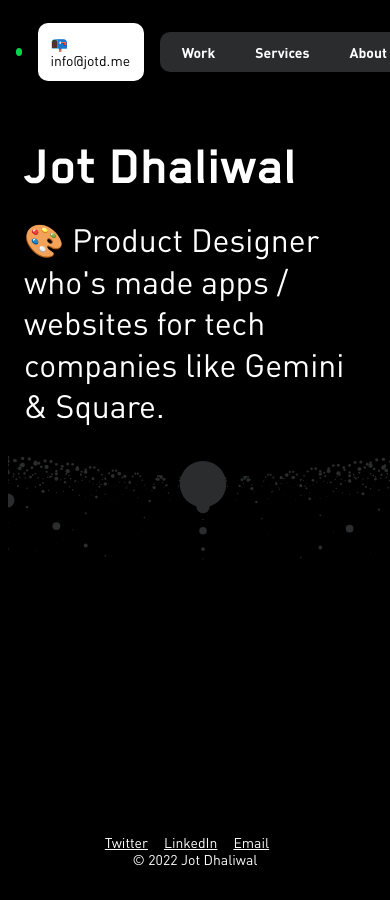
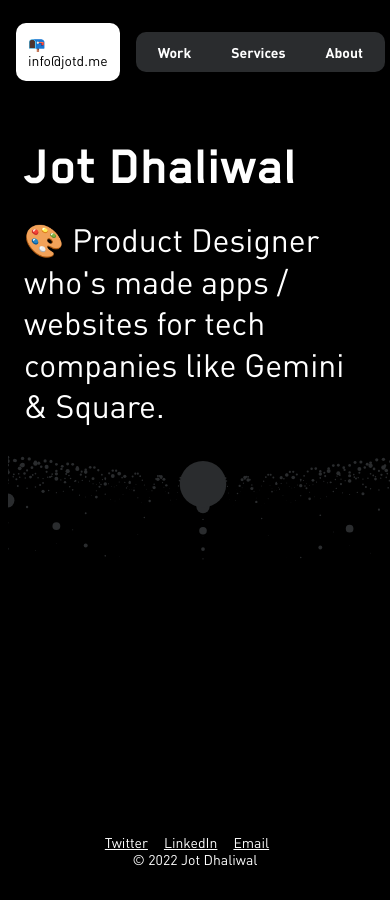
Before and after one commit to jotd/jotd-portfolio, a Jekyll site: the page index.html, which Jekyll copies as it is, in a window 390 px wide and 900 px high. Built offline with Jekyll 4.4.1, drawn with Linux system fonts in a browser that asks for light colours.

Commit message:
Update styles.css

```diff
--- a/css/styles.css
+++ b/css/styles.css
@@ -311,7 +311,7 @@
           align-items: center; }
 
 @media screen and (max-width: 500px) {
-  .nav-block {
+  .dot, .nav-block {
     display:none;
   }}
 
```
